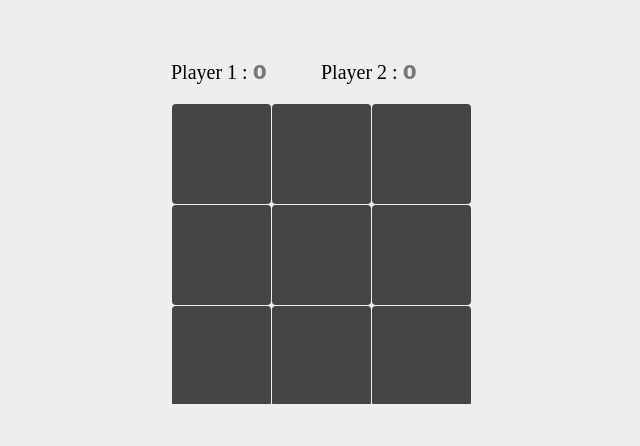
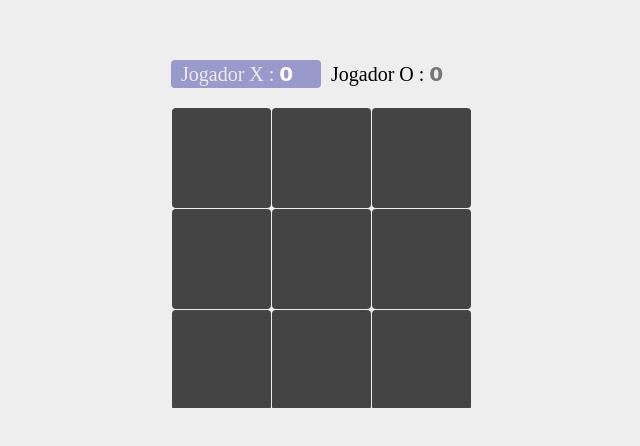
Before and after one commit to marcosambrosio555/Jogo-da-velha, a plain HTML site: page index.html in a window 1280 px wide. Shown: the part 196-642 px from the top of the page, without its empty margins (319-959 px from the left). Drawn offline with Linux system fonts and the light colour scheme.

Commit message:
Melhorado

```diff
--- a/css/style.css
+++ b/css/style.css
@@ -57,6 +57,19 @@ body {
 .players>div {
     width: 50%;
     font-size: 20px;
+    padding: 2px 10px;
+    border-radius: 4px;
+    transition: .4s;
+}
+
+.players>div.active {
+    color: #ededed;
+    background-color: #99c;
+    transition: .4s;
+}
+
+.players>div.active span {
+    color: #fff;
 }
 
 .players span {
--- a/index.html
+++ b/index.html
@@ -5,7 +5,7 @@
     <meta charset="UTF-8">
     <meta http-equiv="X-UA-Compatible" content="IE=edge">
     <meta name="viewport" content="width=device-width, initial-scale=1.0">
-    <title>Document</title>
+    <title>Jogo da velha</title>
     <link rel="stylesheet" href="css/style.css">
 </head>
 
@@ -13,10 +13,10 @@
     <main class="main">
         <div class="players">
             <div class="playerOne"></div>
-            <div class="playerTwo"></div>
+            <div class="playerTwo active"></div>
         </div>
         <div class="board"></div>
-        <button class="reset">Reset</button>
+        <button class="reset">Reiniciar</button>
     </main>
     <script src="js/script.js"></script>
 </body>
--- a/js/script.js
+++ b/js/script.js
@@ -8,6 +8,7 @@ let turn = true
 let click = 0
 let OnePoints = 0
 let TwoPoints = 0
+colorTurn()
 
 for (let i = 0; i < 9; i++) {
     board.innerHTML += `<input type='button' onclick='mark(this)' class='box' value='${i}'>`
@@ -25,6 +26,7 @@ function mark(button) {
         button.value = 'O'
     }
 
+    colorTurn()
     turn = !turn
     button.style.color = "#eee"
     click++
@@ -68,10 +70,17 @@ function verification(a, b, c) {
     }
 }
 
+function colorTurn() {
+
+    playerOne.classList.toggle("active")
+    playerTwo.classList.toggle("active")
+
+}
+
 
 function result(POP, PTP) {
-    playerOne.innerHTML = `Player 1 : <span>${OnePoints += POP}</span>`
-    playerTwo.innerHTML = `Player 2 : <span>${TwoPoints += PTP}</span>`
+    playerOne.innerHTML = `Jogador X : <span>${OnePoints += POP}</span>`
+    playerTwo.innerHTML = `Jogador O : <span>${TwoPoints += PTP}</span>`
 }
 
 result(0, 0)
```
